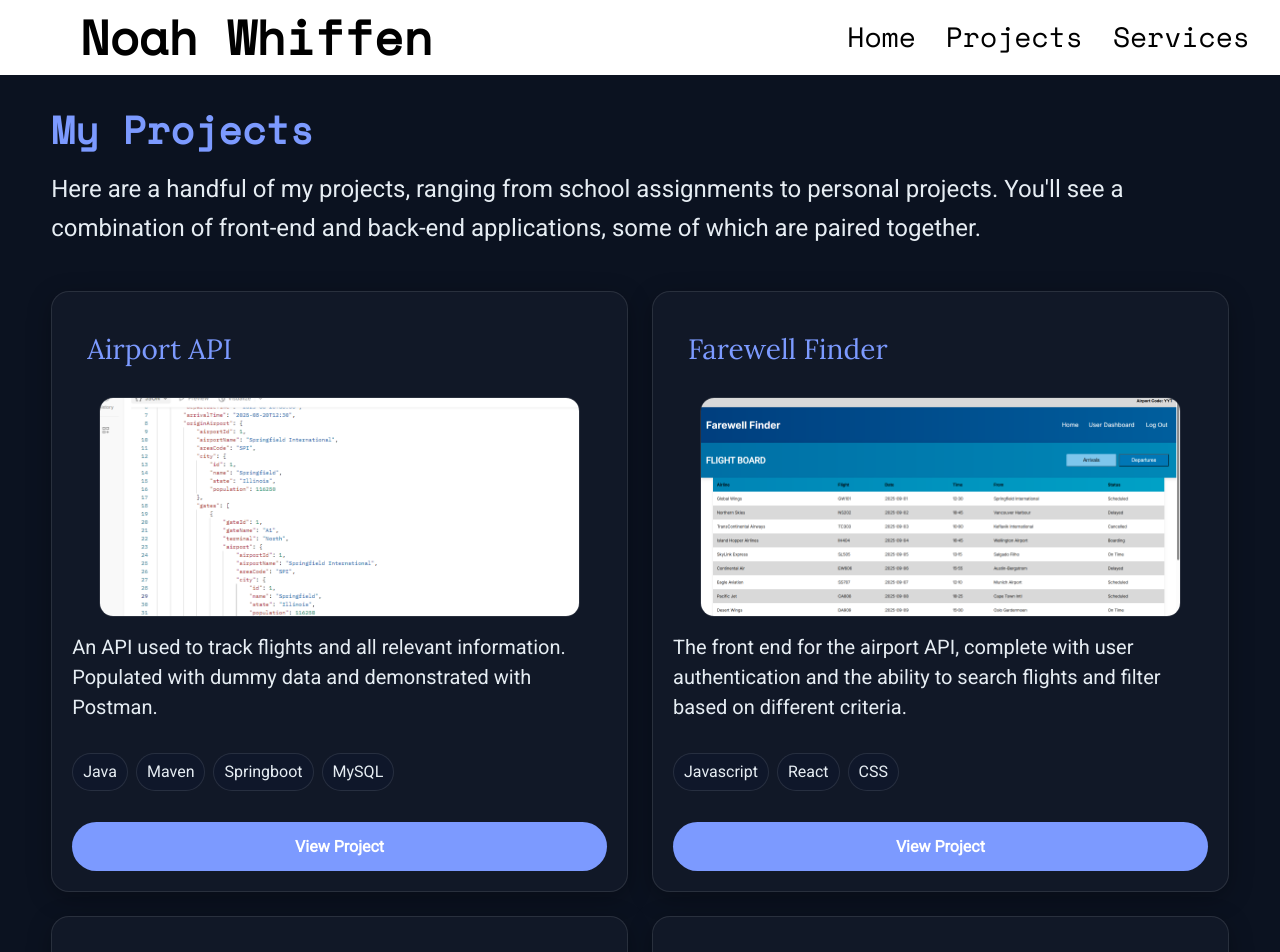
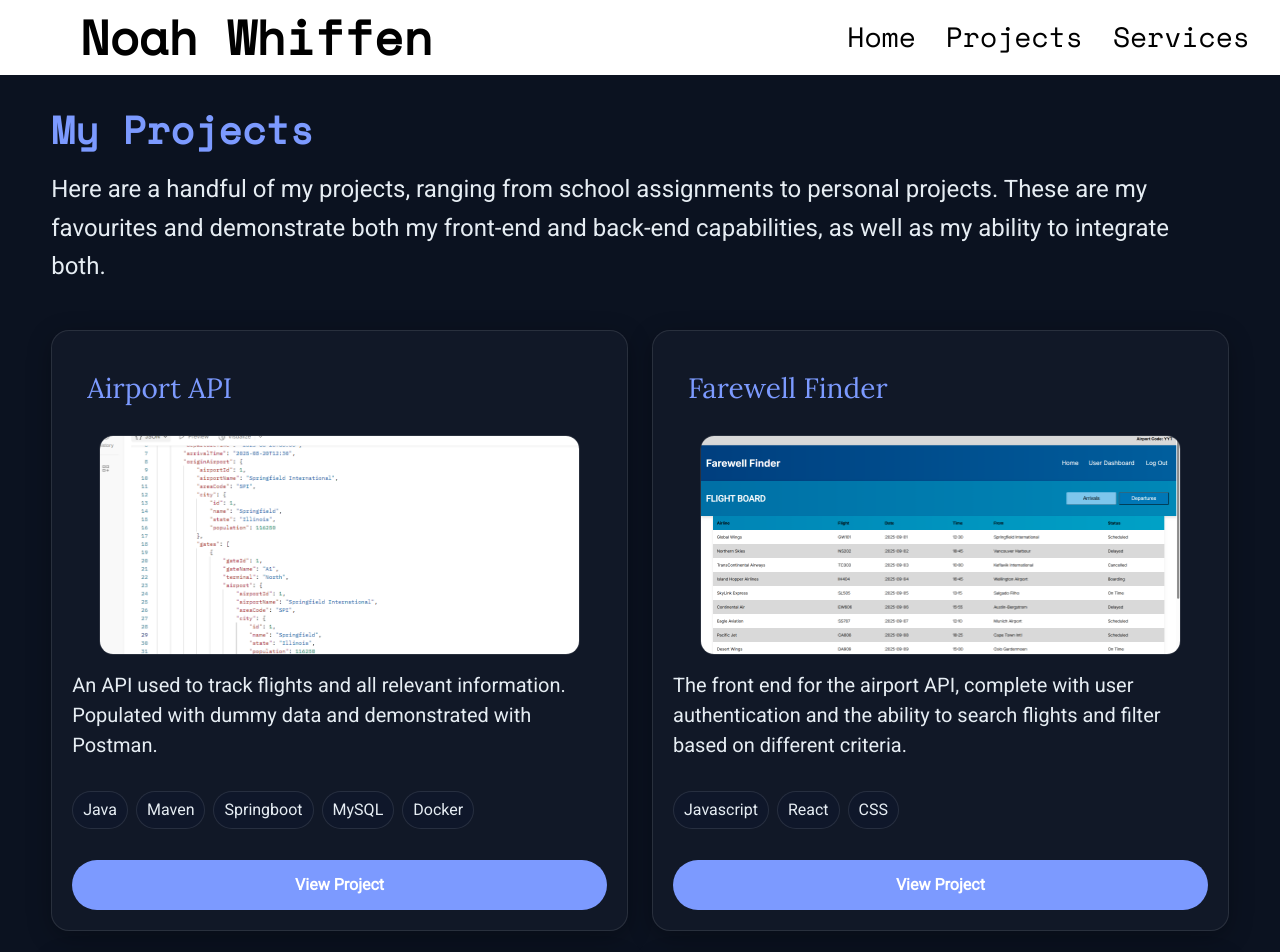
Before and after one commit to AceOfSpades98/Updated-Portfolio, a React (Vite) app: page /#/projects in a window 1280 px wide. Shown: the top 952 px of the page. Built offline with nearby package versions, Linux system fonts and the light colour scheme.

Commit message:
changed projects blurb

```diff
--- a/src/components/Projects.tsx
+++ b/src/components/Projects.tsx
@@ -11,8 +11,8 @@ export default function Projects() {
         <div className="projects-blurb">
           <h2 className="project-header">My Projects</h2>
           <p>
-            Here are a handful of my projects, ranging from school assignments to personal projects. You'll see a combination of front-end and back-end
-            applications, some of which are paired together.
+            Here are a handful of my projects, ranging from school assignments to personal projects. These are my favourites and
+            demonstrate both my front-end and back-end capabilities, as well as my ability to integrate both.
           </p>
         </div>
 
--- a/src/data/projects.ts
+++ b/src/data/projects.ts
@@ -14,7 +14,7 @@ export const projects: Project[] = [
     alt: "Airport API",
     desc:
       "An API used to track flights and all relevant information. Populated with dummy data and demonstrated with Postman.",
-    tools: ["Java", "Maven", "Springboot", "MySQL"],
+    tools: ["Java", "Maven", "Springboot", "MySQL", "Docker"],
     href:
       "https://github.com/Noah-Lambe/Sprint1_AirportAPI",
   },
```
